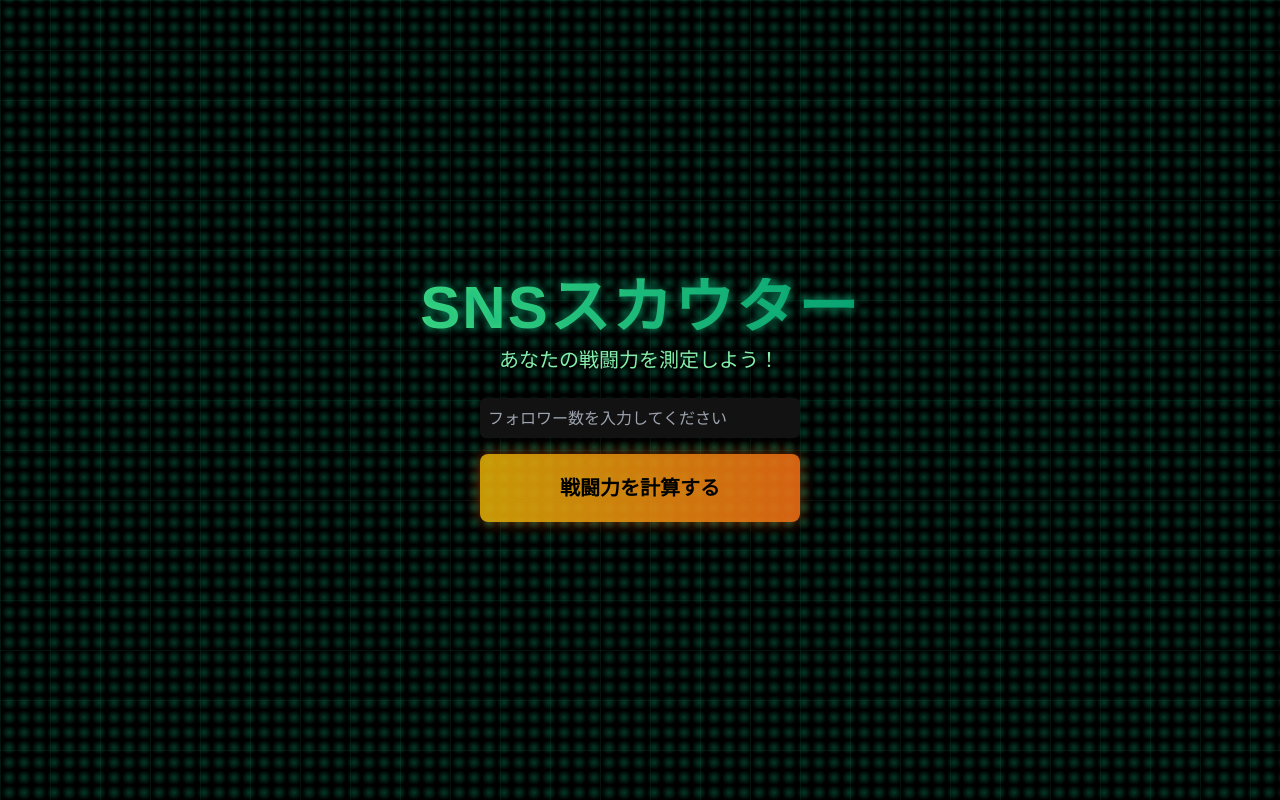
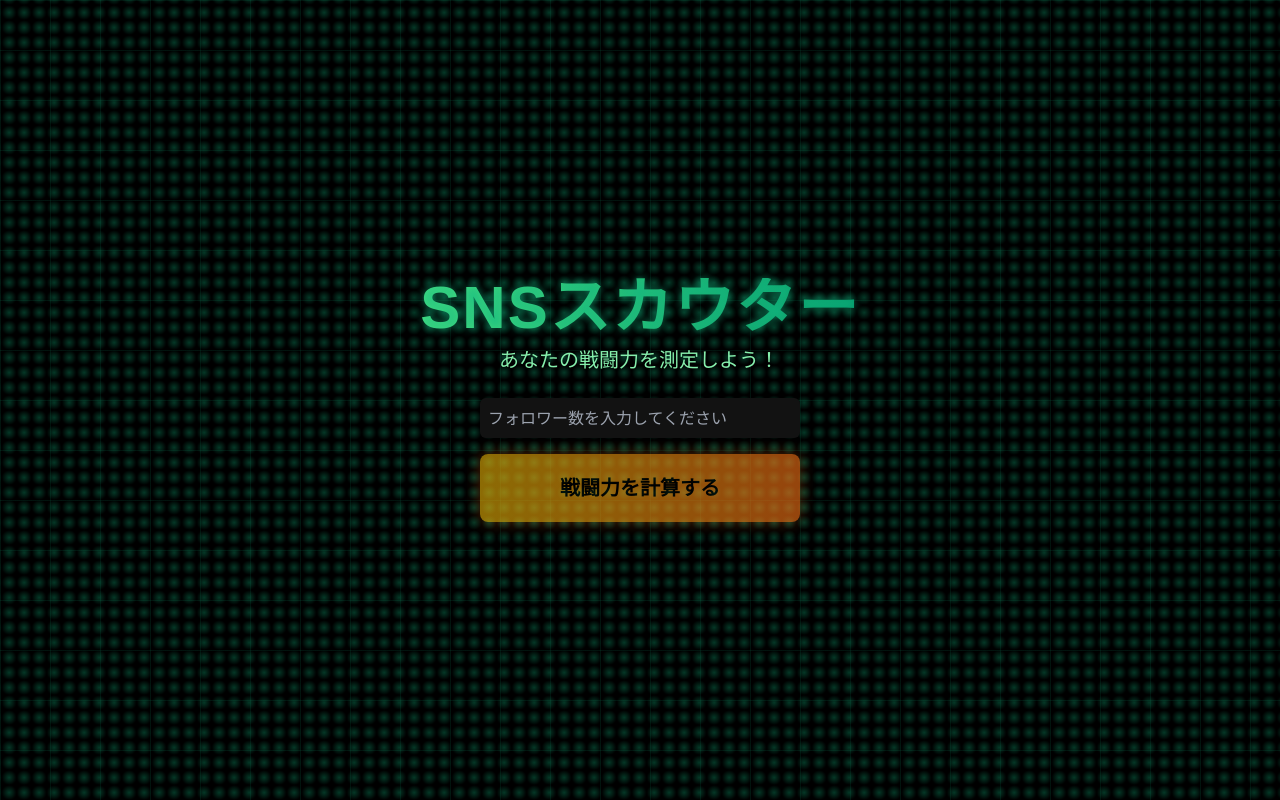
Before and after one commit to Kazuki0320/sns-scouter, a Next.js app: page / in a window 1280 px wide. Built offline with nearby package versions, Linux system fonts and the light colour scheme.

Commit message:
buttonのopacityを見やすいように変更
Co-authored-by: ittyi <62760395+ittyi@users.noreply.github.com>

```diff
--- a/src/styles/button.module.css
+++ b/src/styles/button.module.css
@@ -23,7 +23,7 @@
 }
 
 .submitButton:disabled {
-  @apply cursor-not-allowed opacity-85;
+  @apply cursor-not-allowed opacity-60;
 }
 
 .submitButton:not(:disabled) {
```
